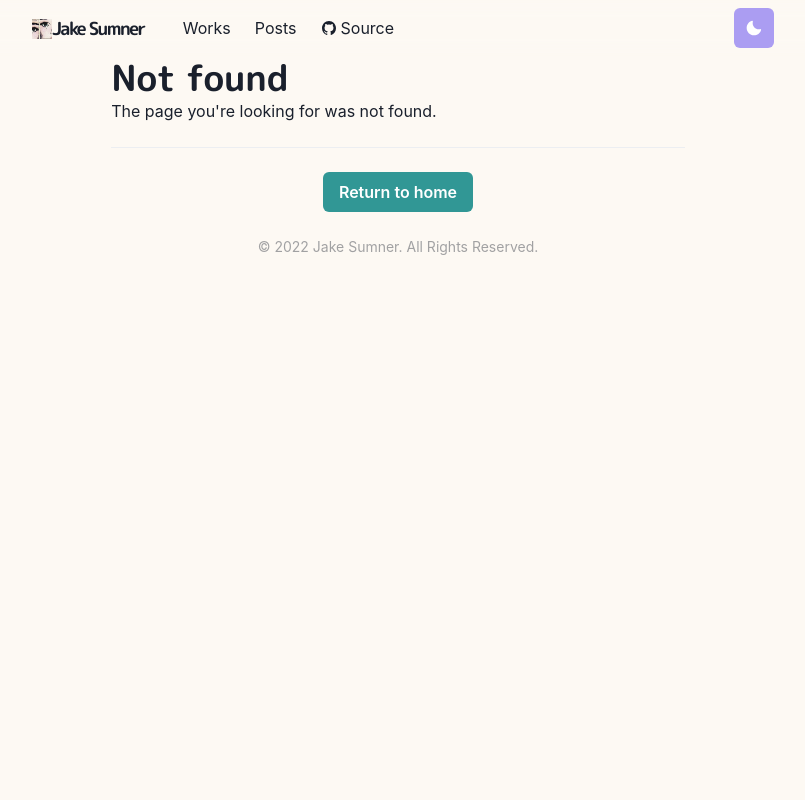
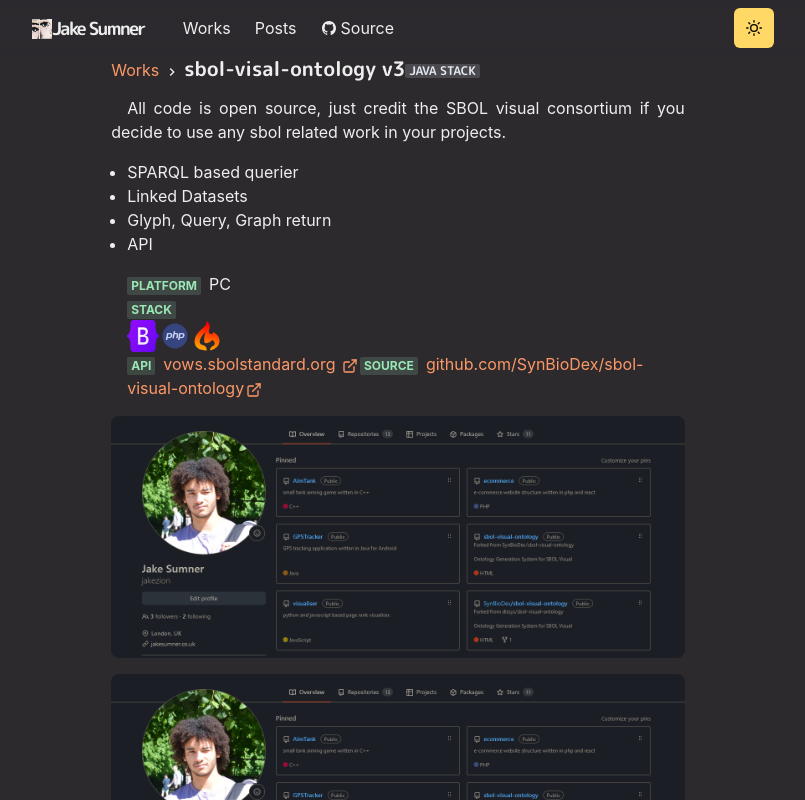
Before and after one commit to jakezion/nextjs-website, a Next.js app: page /works/sbol in a window 1280 px wide. Before the commit this address had no page. Shown: the top 800 px of the page, without its empty margins (242-1047 px from the left). Built offline with nearby package versions, Linux system fonts and the light colour scheme.

Commit message:
file structure update

```diff
--- a/pages/404.js
+++ b/pages/404.js
@@ -1,22 +1,22 @@
 import NextLink from 'next/link'
 import {
-  Box,
-  Heading,
-  Text,
-  Container,
-  Divider,
-  Button
+    Box,
+    Heading,
+    Text,
+    Container,
+    Divider,
+    Button, useColorModeValue
 } from '@chakra-ui/react'
 
 const NotFound = () => {
   return (
     <Container>
-      <Heading as="h1">Not found</Heading>
+      <Heading as="h1" ailgn="center">Not found</Heading>
       <Text>The page you&apos;re looking for was not found.</Text>
       <Divider my={6} />
       <Box my={6} align="center">
         <NextLink href="/">
-          <Button colorScheme="teal">Return to home</Button>
+          <Button color={useColorModeValue("white","black")} bg={useColorModeValue("monoPurple","monoYellow")}>Return to home</Button>
         </NextLink>
       </Box>
     </Container>
--- /dev/null
+++ b/pages/works/sbol.js
@@ -0,0 +1,97 @@
+import {
+    Container,
+    Badge,
+    Link,
+    List,
+    ListItem,
+    Flex,
+    UnorderedList,
+    Image, Tooltip
+} from '@chakra-ui/react'
+import Layout from '../../components/layouts/article'
+import {ExternalLinkIcon} from '@chakra-ui/icons'
+import {Title, WorkImage, Meta} from '../../components/work'
+import P from '../../components/paragraph'
+
+const Work = () => (
+    <Layout title="sbol-visual-ontology">
+        <Container>
+            <Title>
+                sbol-visal-ontology v3<Badge>Java stack</Badge>
+            </Title>
+            <P>
+
+            </P>
+            <P>
+                All code is open source, just credit the SBOL visual consortium if you decide to use any sbol related
+                work in your projects.
+            </P>
+            <UnorderedList my={4}>
+                <ListItem>SPARQL based querier</ListItem>
+                <ListItem>Linked Datasets</ListItem>
+                <ListItem>Glyph, Query, Graph return</ListItem>
+                <ListItem>API</ListItem>
+            </UnorderedList>
+
+            <List ml={4} my={4}>
+                <ListItem>
+                    <Meta>Platform</Meta>
+                    <span>PC</span>
+                </ListItem>
+                <ListItem>
+                    <Meta>Stack</Meta>
+                    <span>
+                        <Flex>
+                            <Tooltip label='Java' placement='bottom'>
+                                <Image
+                                    maxWidth="32px"
+                                    maxHeight="32px"
+                                    display="inline-block"
+                                    src="/images/icons/bootstrap.png"
+                                    alt="Java Logo"
+                                    loading="lazy"
+                                />
+                            </Tooltip>
+                            <Tooltip label='Apache' placement='bottom'>
+                                <Image
+                                    maxWidth="32px"
+                                    maxHeight="32px"
+                                    display="inline-block"
+                                    src="/images/icons/php.png"
+                                    alt="Apache Logo"
+                                    loading="lazy"
+                                />
+                            </Tooltip>
+                            <Tooltip label='HTML' placement='bottom'>
+                                <Image
+                                    maxWidth="32px"
+                                    maxHeight="32px"
+                                    display="inline-block"
+                                    src="/images/icons/codeigniter.png"
+                                    alt="HTML Logo"
+                                    loading="lazy"
+                                />
+                            </Tooltip>
+                        </Flex>
+                    </span>
+                </ListItem>
+                <ListItem>
+                    <Meta>API</Meta>
+                    <Link href="https://vows.sbolstandard.org/" target="_blank">
+                        vows.sbolstandard.org <ExternalLinkIcon mx="2px"/>
+                    </Link>
+                    <Meta>Source</Meta>
+                    <Link href="https://github.com/SynBioDex/sbol-visual-ontology" target="_blank">
+                        github.com/SynBioDex/sbol-visual-ontology<ExternalLinkIcon mx="2px"/>
+                    </Link>
+                </ListItem>
+            </List>
+
+            <WorkImage src="/images/works/github.png" alt="sbolstandard.org"/>
+            <WorkImage src="/images/works/github.png" alt="sbol-visual-ontology"/>
+        </Container>
+    </Layout>
+)
+
+export default Work
+export {getServerSideProps} from '../../components/chakra'
```
Also changed, not shown: components/button.js (added, +19 -0 lines), pages/works/aimtank.js (added), pages/works/sbolvisual.js (added), 1 other file (tests, documents, lock files or other folders).
